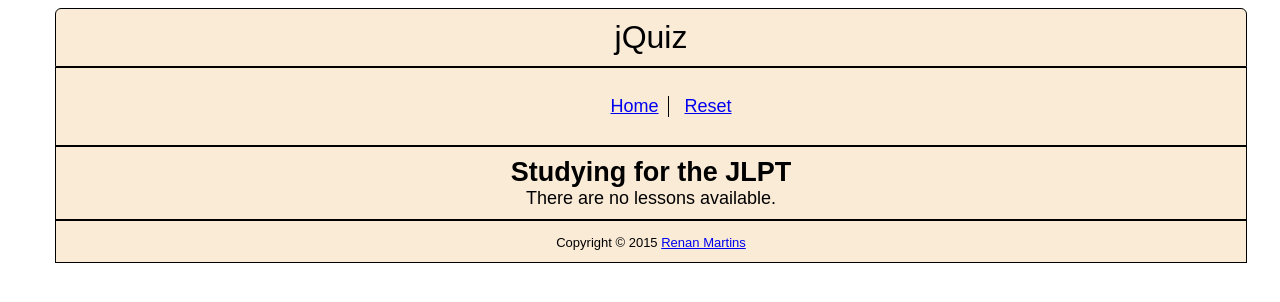
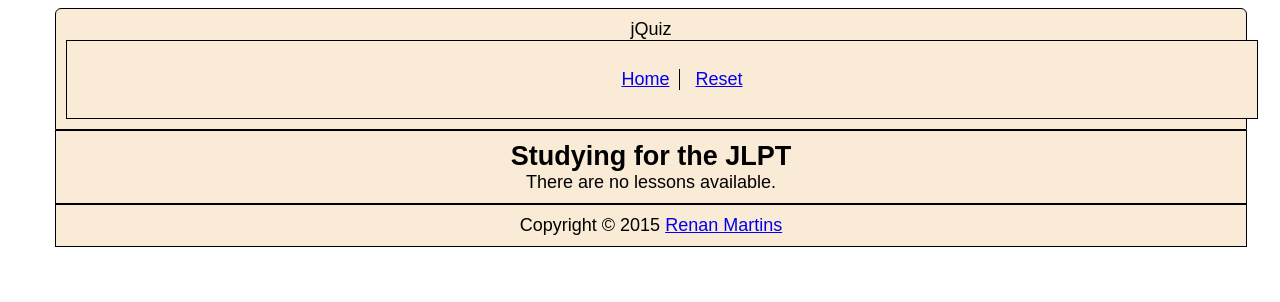
Before and after one commit to nbkhope/jquiz, a PHP site: page / in a window 1280 px wide. Shown: the top 302 px of the page. Run offline with PHP 8.4, Linux system fonts and the light colour scheme; data that the repository does not hold is empty; a stand-in replaces the project's code that opens the database connection; some libraries are stand-ins or nearby versions.

Commit message:
Add <nav> menu into <header>; Make site title and copyright be styled with ID (not class); Create <main> with .site-content style instead of using <section>

```diff
--- a/index.php
+++ b/index.php
@@ -45,8 +45,7 @@ $qbank->init();
 <div class="site-wrapper">
 
 <header class="site-header">
-	<span class="site-title"><?php echo SITE_TITLE; ?></span>
-</header>
+	<div id="site-title"><?php echo SITE_TITLE; ?></div>
 
 	<nav class="site-menu">
 		<ul>
@@ -60,8 +59,10 @@ $qbank->init();
 		<?php $qbank->getLessons(); ?>
 		</div>
 	</nav>
+</header>
 
-<section class="site-content">
+<main class="site-content">
+<section>
 
 <?php
 
@@ -120,9 +121,10 @@ else {
 ?>
 
 </section>
+</main>
 
 <footer class="site-footer">
-	<span class="site-copyright">Copyright © 2015 <a href="mailto:ryumemaru@yahoo.com?subject=jQuizWeb">Renan Martins</a></span>
+	<span id="site-copyright">Copyright © 2015 <a href="mailto:ryumemaru@yahoo.com?subject=jQuizWeb">Renan Martins</a></span>
 </footer>
 
 </div><!-- .site-wrapper -->
```
Lines whose indentation alone changed are shown as unchanged.
